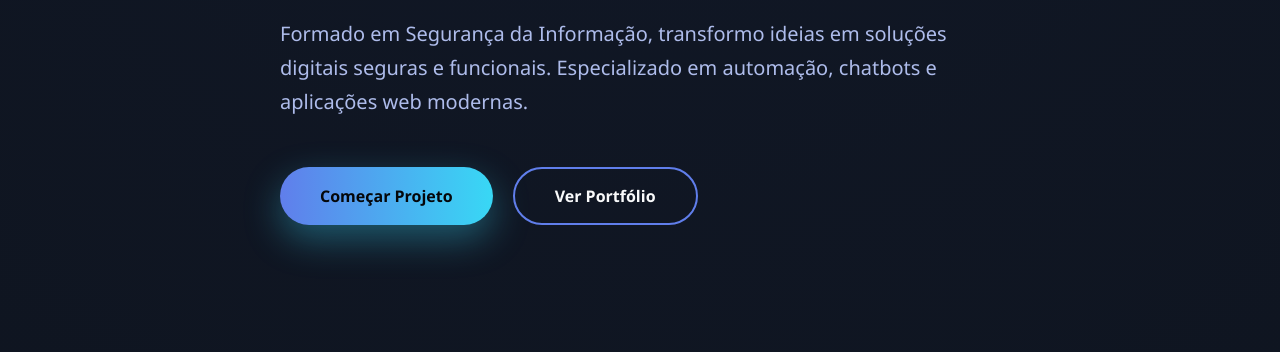
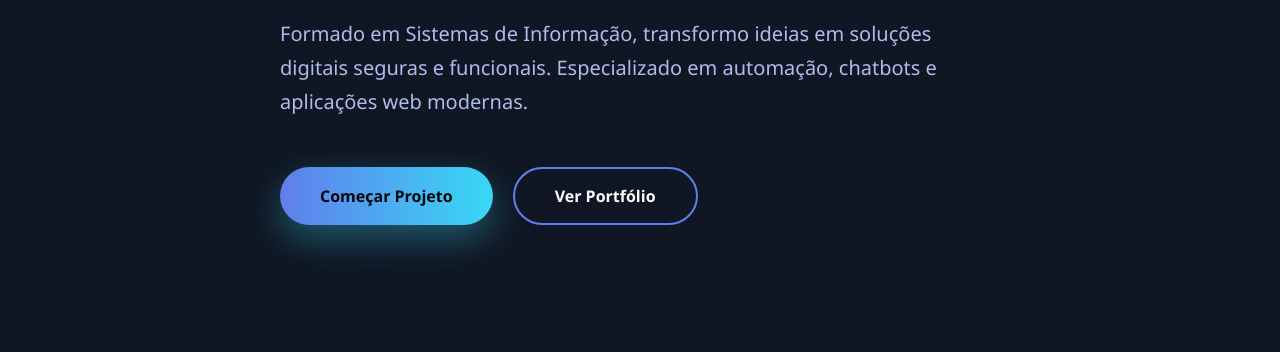
Before and after one commit to lothar-matheus/portifolio, a plain HTML site: page index.html in a window 1280 px wide. Shown: the part 448-800 px from the top of the page. Drawn offline with Linux system fonts and the light colour scheme.

Commit message:
cursoCorrecao

```diff
--- a/index.html
+++ b/index.html
@@ -432,7 +432,7 @@ footer {
                     Desenvolvedor Full Stack
                 </h1>
                 <p>
-                    Formado em Segurança da Informação, transformo ideias em soluções digitais seguras e funcionais.
+                    Formado em Sistemas de Informação, transformo ideias em soluções digitais seguras e funcionais.
                     Especializado em automação, chatbots e aplicações web modernas.
                 </p>
                 <div class="cta-buttons">
```
